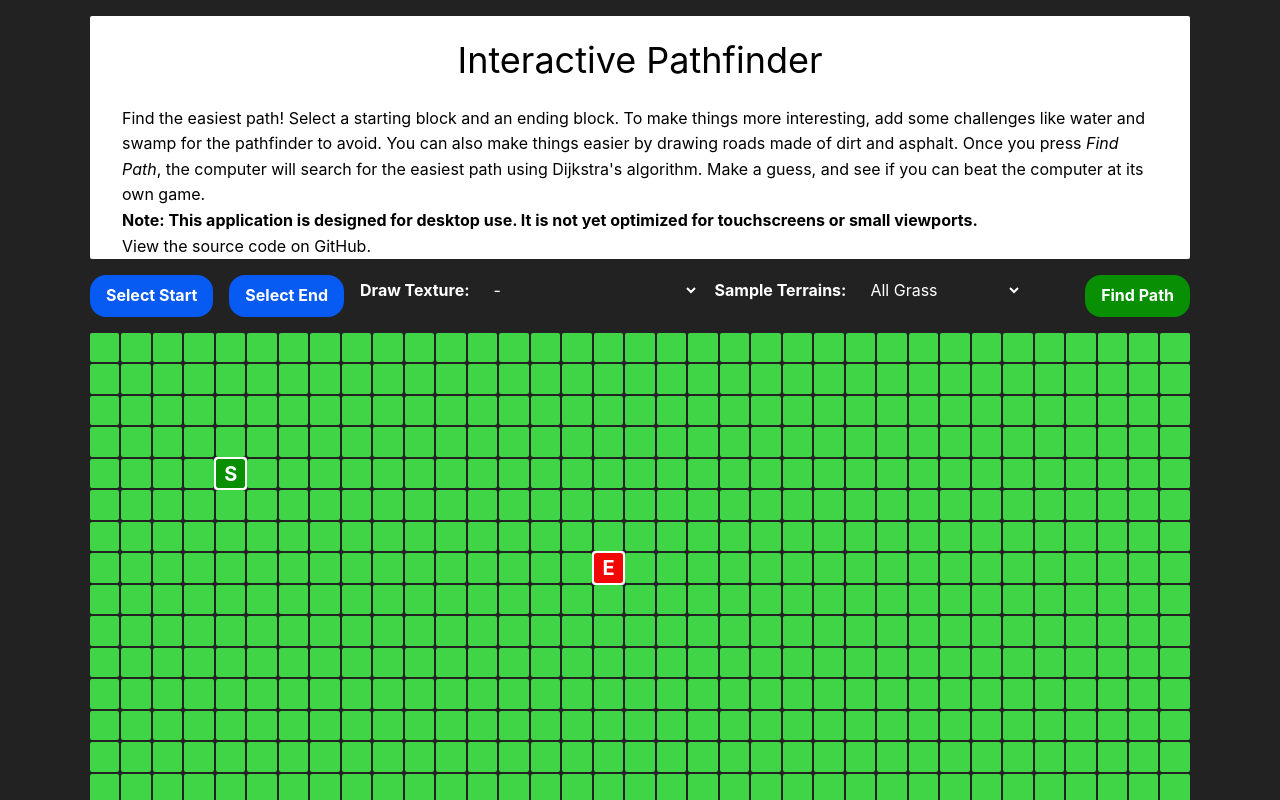
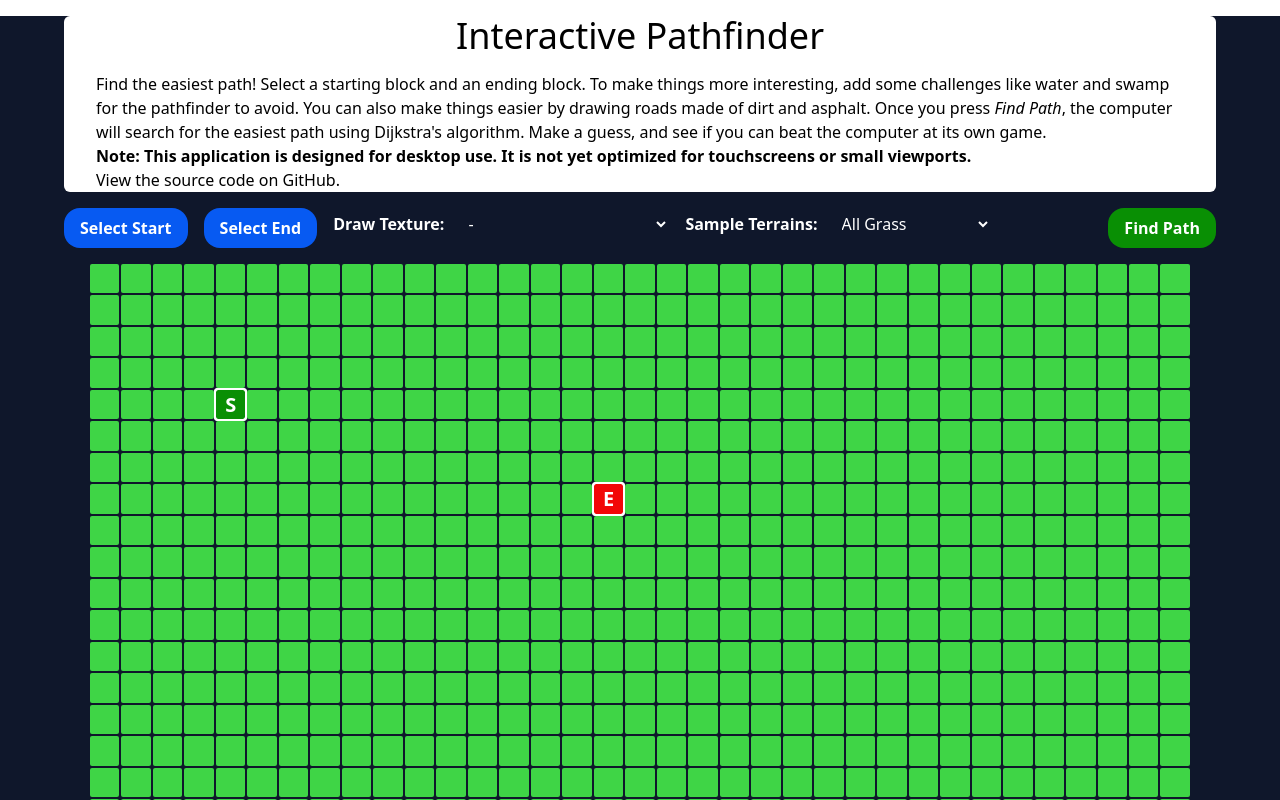
Before and after one commit to shanemcfadden/interactive-pathfinder, a React (Vite) app: page / in a window 1280 px wide. Shown: the top 800 px of the page. Built offline with nearby package versions, Linux system fonts and the light colour scheme.

Commit message:
Migrate App and Modal styles

```diff
--- a/src/components/Modal.tsx
+++ b/src/components/Modal.tsx
@@ -1,5 +1,4 @@
 import Button from "./Button";
-import "../styles/Modal.css";
 
 const Modal = ({
   closeModalFunction,
@@ -14,13 +13,15 @@ const Modal = ({
 }) => (
   <>
     <div
-      className="modal__overlay modal__overlay--accent-color modal__overlay--translucent"
+      className="w-screen h-screen fixed top-0 left-0 bg-black opacity-50 z-100"
       onClick={() => closeModalFunction()}
     ></div>
-    <div className="content-box modal__content-box light-theme">
-      <h3 className="centered-text">{title}</h3>
+    <div className="rounded-md m-auto p-4 fixed top-0 left-0 right-0 bottom-0 h-fit max-h-9/10 max-w-1/2 z-110 bg-white text-black">
+      <h3 className="text-center">{title}</h3>
       {content && <p>{content}</p>}
-      <Button onClickFn={closeModalFunction}>{confirmLabel}</Button>
+      <div className="float-right">
+        <Button onClickFn={closeModalFunction}>{confirmLabel}</Button>
+      </div>
     </div>
   </>
 );
--- a/src/styles/App.css
+++ /dev/null
@@ -1 +0,0 @@
-@import "tailwindcss";
--- a/src/styles/Modal.css
+++ /dev/null
@@ -1,37 +0,0 @@
-.modal__overlay {
-  height: 100vh;
-  left: 0;
-  position: fixed;
-  top: 0;
-  width: 100vw;
-  z-index: 100;
-}
-
-.modal__overlay--accent-color {
-  background-color: #000;
-}
-
-.modal__overlay--translucent {
-  opacity: 0.5;
-}
-
-.modal__content-box {
-  background-color: #fff;
-  bottom: 0;
-  box-shadow: 0 0 5px 0 #000;
-  height: fit-content;
-  left: 0;
-  margin: auto;
-  max-height: 90%;
-  max-width: 50%;
-  padding: 16px;
-  position: fixed;
-  right: 0;
-  top: 0;
-  width: 50rem;
-  z-index: 110;
-}
-
-.modal__content-box > button {
-  float: right;
-}
--- a/src/styles/index.css
+++ b/src/styles/index.css
@@ -1,23 +1,8 @@
-body {
-  margin: 0;
-  font-family:
-    -apple-system, BlinkMacSystemFont, "Segoe UI", "Roboto", "Oxygen", "Ubuntu",
-    "Cantarell", "Fira Sans", "Droid Sans", "Helvetica Neue", sans-serif;
-  -webkit-font-smoothing: antialiased;
-  -moz-osx-font-smoothing: grayscale;
-  line-height: 1.6;
-  color: white;
-  background-color: #222;
-}
+@import "tailwindcss";
 
 code {
   font-family:
     source-code-pro, Menlo, Monaco, Consolas, "Courier New", monospace;
-}
-
-h1 {
-  font-size: 36px;
-  margin: 16px 0;
 }
 
 label {
@@ -63,23 +48,3 @@ select:focus {
   box-shadow: 0 0 6px 4px #aaa;
   outline: 0;
 }
-
-.centered-text {
-  text-align: center;
-}
-
-.dark-theme {
-  background-color: #222;
-  color: white;
-}
-
-.light-theme {
-  background-color: white;
-  color: black;
-}
-
-.content-box {
-  border-radius: 2px;
-  margin: 16px 0;
-  padding: 0.1px 32px;
-}
--- a/src/views/App.tsx
+++ b/src/views/App.tsx
@@ -7,22 +7,15 @@ import {
   PAGE_DESCRIPTION,
   PAGE_HEADER,
 } from "../settings/content";
-import { GRID_WIDTH_PX } from "../settings/grid";
-import "../styles/App.css";
 
 function App() {
   const [modalIsOpen, setModalIsOpen] = useState(false);
 
   return (
-    <div className="App dark-theme">
-      <div
-        className="mx-auto max-w-7xl"
-        style={{
-          width: GRID_WIDTH_PX + "px",
-        }}
-      >
-        <div className="content-box light-theme">
-          <h1 className="centered-text">{PAGE_HEADER}</h1>
+    <div className="App bg-slate-900 text-white">
+      <div className="mx-auto max-w-6xl">
+        <div className="rounded-md my-4 px-8 bg-white text-black">
+          <h1 className="text-center my-4 text-4xl">{PAGE_HEADER}</h1>
           {PAGE_DESCRIPTION}
         </div>
         <Dashboard setModalIsOpen={setModalIsOpen} />
```
